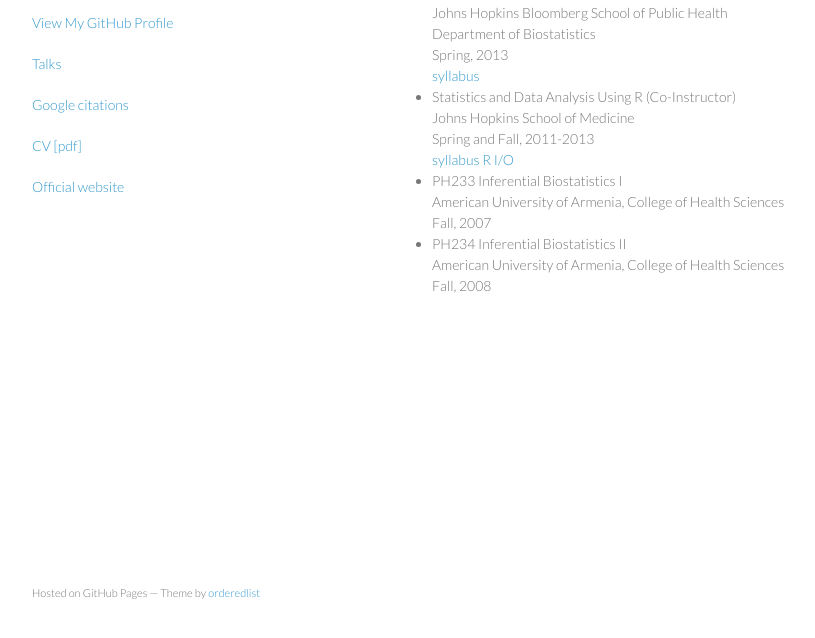
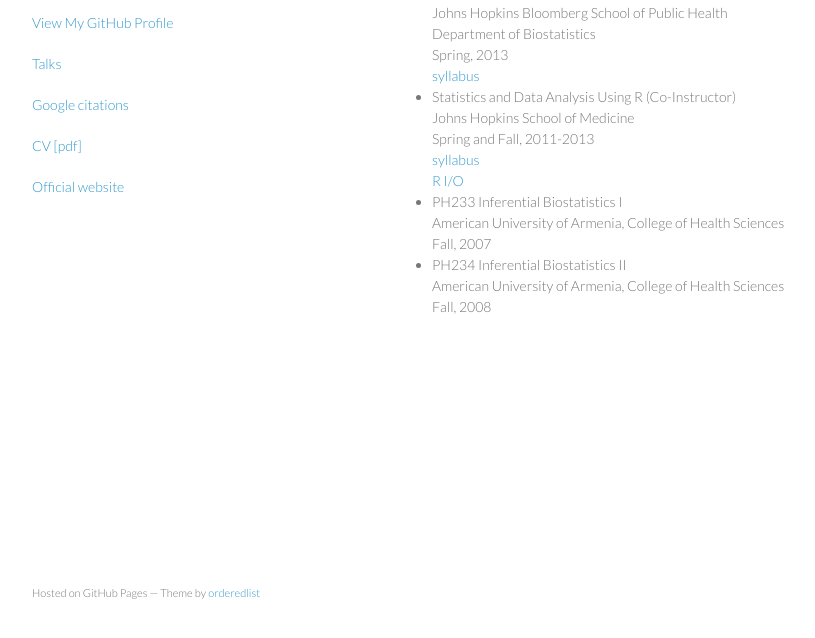
Before and after one commit to rscharpf/rscharpf_backup.github.io, a plain HTML site: page teaching.html in a window 1280 px wide. Shown: the part 128-766 px from the top of the page, without its empty margins (178-993 px from the left). Drawn offline with Linux system fonts and the light colour scheme.

Commit message:
add line break

```diff
--- a/teaching.html
+++ b/teaching.html
@@ -40,7 +40,7 @@ Spring, 2013 <BR>
 <li> Statistics and Data Analysis Using R (Co-Instructor) <BR>
 Johns Hopkins School of Medicine <BR>
 Spring and Fall, 2011-2013 <BR>
-<a href="Teaching/syllabus_R_Fall2013.pdf"> syllabus </a>
+<a href="Teaching/syllabus_R_Fall2013.pdf"> syllabus </a> <BR>
 <a href="Teaching/R_Input_Output_Fall2013.pdf"> R I/O </a>
 </li>
 <li> PH233 Inferential Biostatistics I <BR>
```
